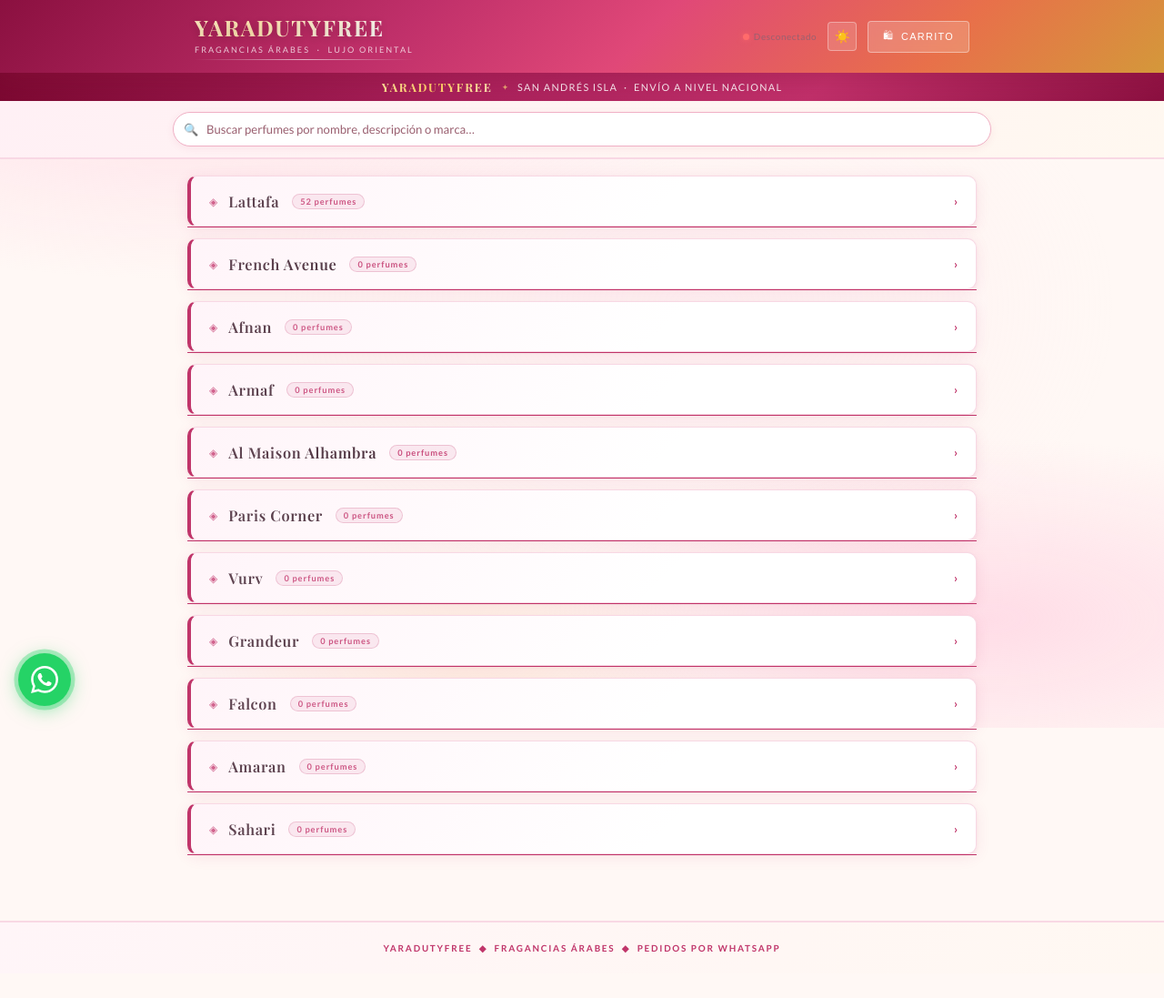
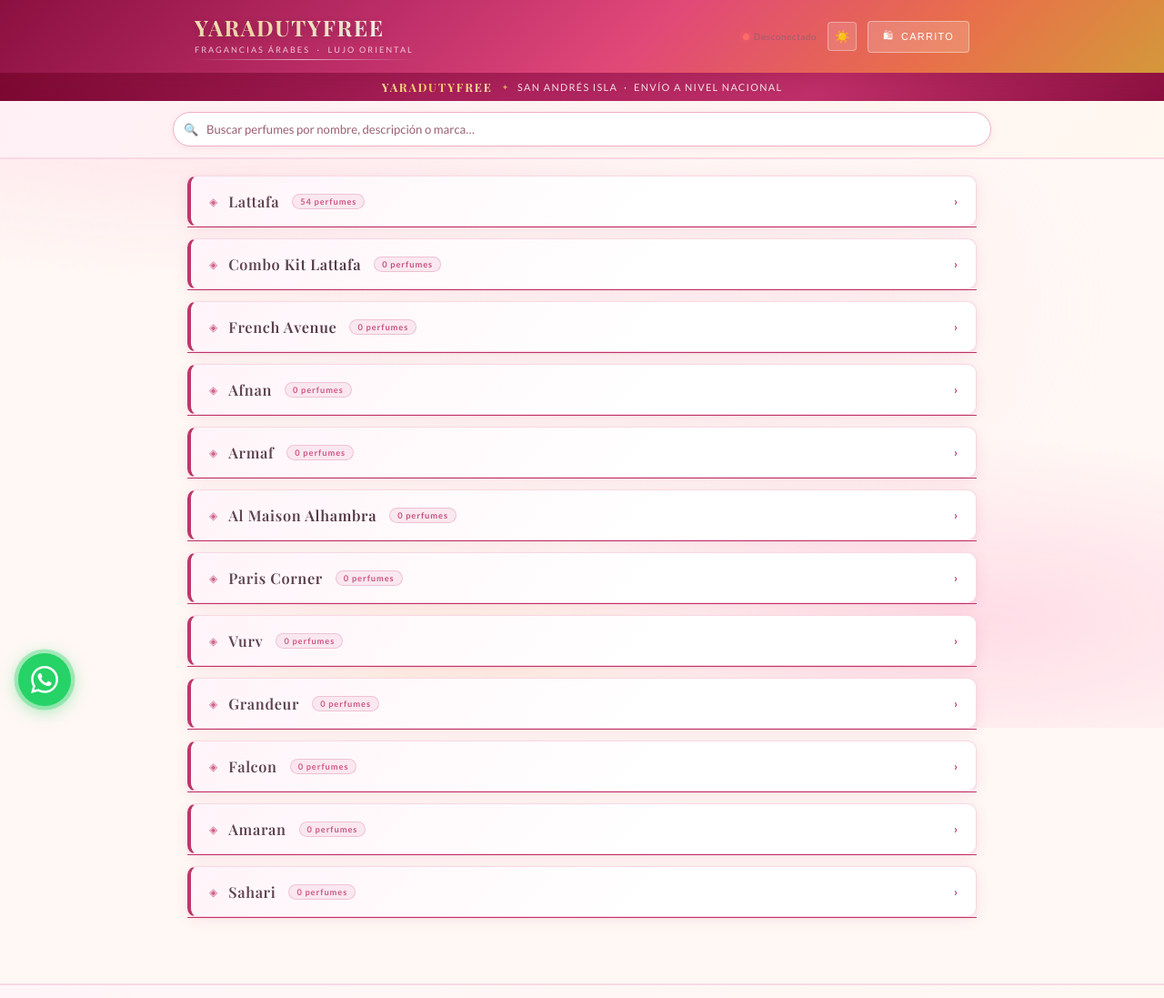
Before and after one commit to yaradutyfree/perfume-store, a plain HTML site: page index.html in a window 1280 px wide. Shown: the top 1097 px of the page at 91% size. Before the commit the page ends 1070 px from the top, so only its background shows below. Drawn offline with nearby package versions, Linux system fonts and the light colour scheme; a web font is replaced by a local one.

Commit message:
Update brands & products from Android editor

```diff
--- a/index.html
+++ b/index.html
@@ -658,6 +658,7 @@
   /* ── Brands ── */
   let brands = [
     "Lattafa",
+    "Combo Kit Lattafa",
     "French Avenue",
     "Afnan",
     "Armaf",
@@ -1338,6 +1339,32 @@
     {
       id: 11574,
       name: "Give me Gourmand Vanilla Freak Original",
+      desc: "Elegant Arabic perfume",
+      price: 250000,
+      size: "100ml",
+      icon: "🌹",
+      badge: null,
+      image: null,
+      brand: "Lattafa",
+      inStock: true,
+      salePrice: null
+    },
+    {
+      id: 84246,
+      name: "Give me Gourmand Whipped Pleasure Original",
+      desc: "Elegant Arabic perfume",
+      price: 250000,
+      size: "100ml",
+      icon: "🌹",
+      badge: null,
+      image: null,
+      brand: "Lattafa",
+      inStock: true,
+      salePrice: null
+    },
+    {
+      id: 26414,
+      name: "give me gourmand mallow madness Original",
       desc: "Elegant Arabic perfume",
       price: 250000,
       size: "100ml",
```
